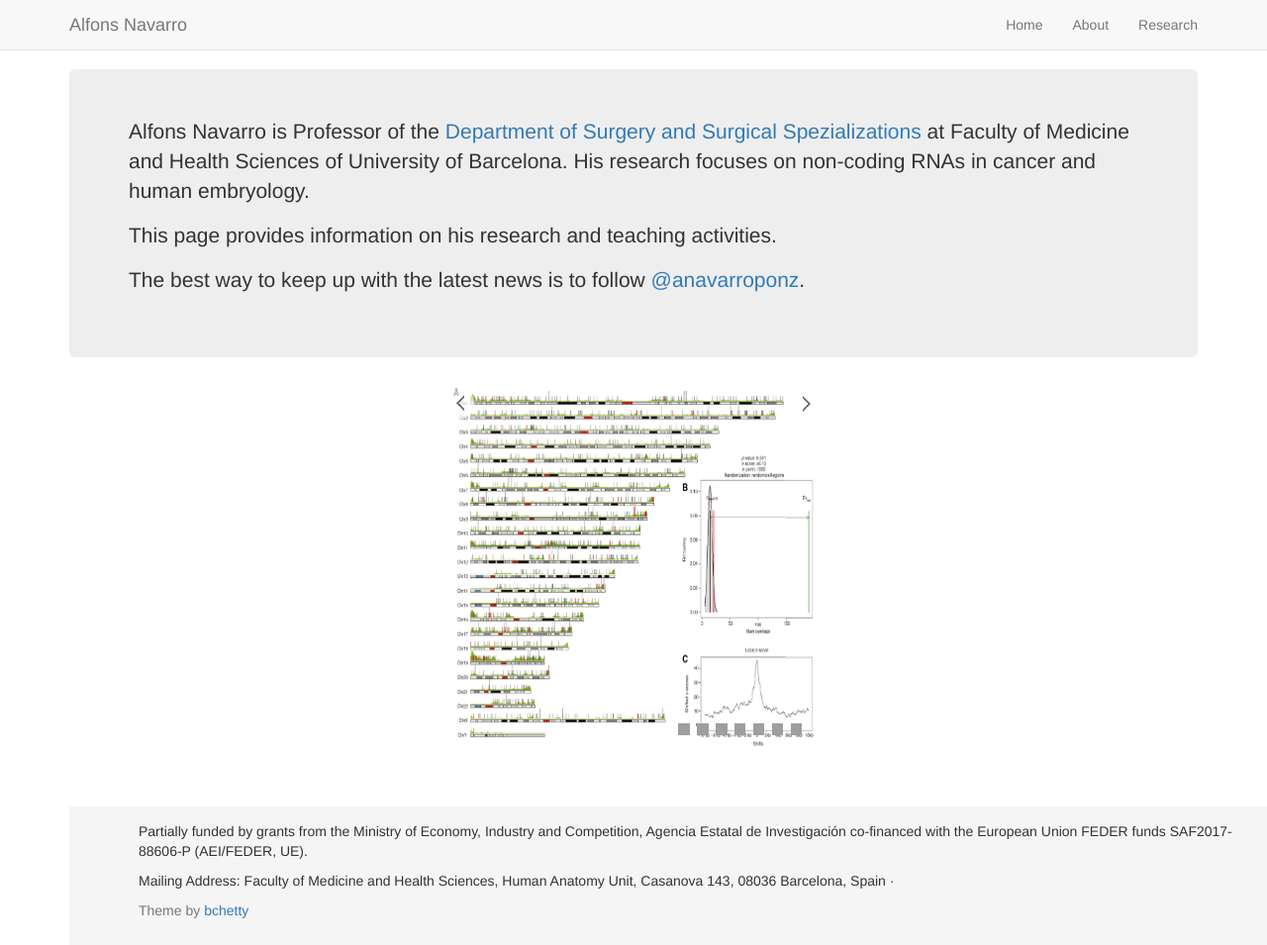
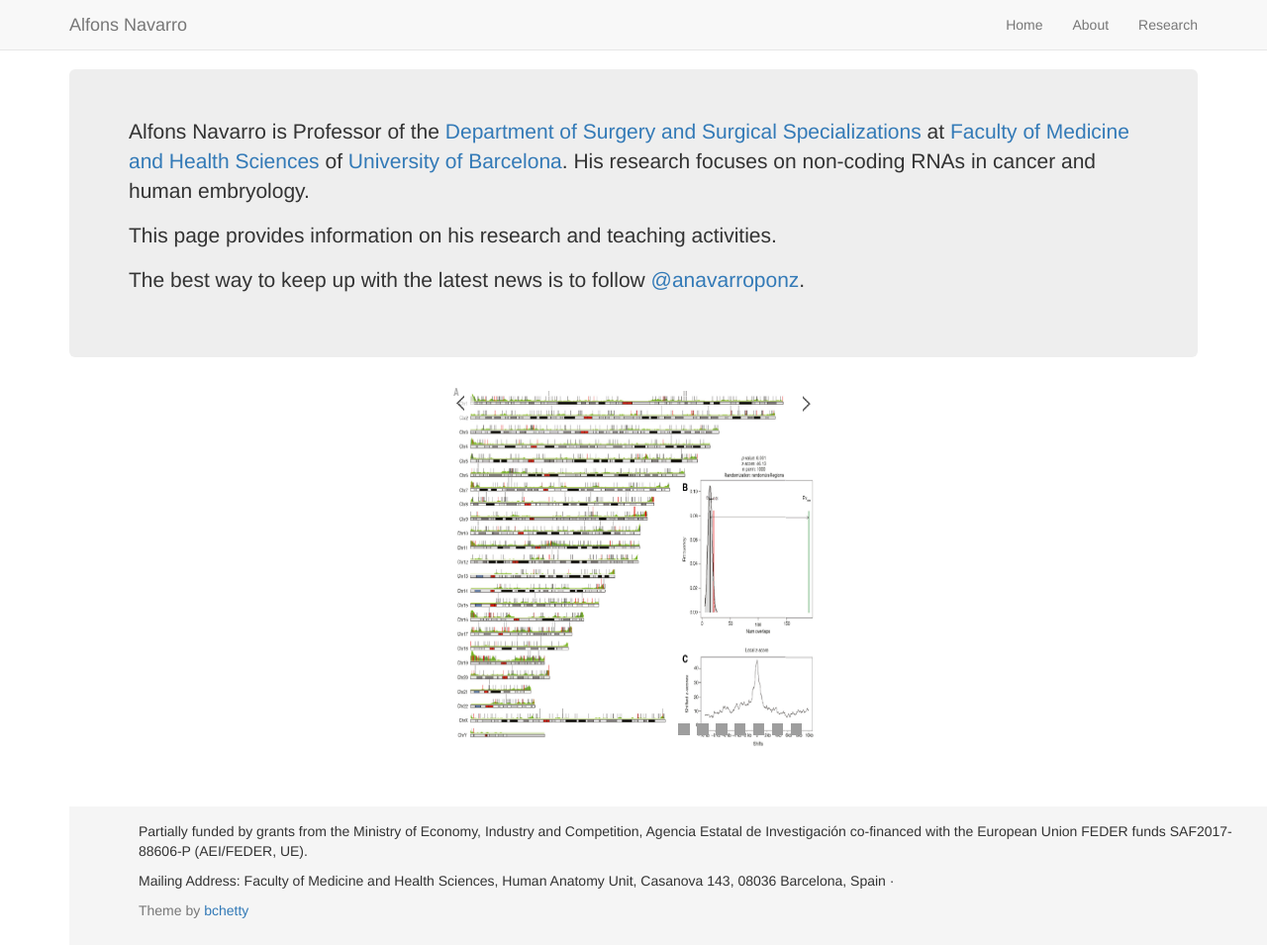
Before and after one commit to AlfonsNavarro/AlfonsNavarro.github.io, a Jekyll site: the page built from index.html, in a window 1280 px wide and 955 px high. Shown: the whole window at 99% size. Built offline with Jekyll 4.4.1, drawn with Linux system fonts in a browser that asks for light colours; nearby versions of some CDN libraries; the list of posts is cut into pages by our own code; grey boxes are pictures that could not be loaded.

Commit message:
Second version 1.93

```diff
--- a/index.html
+++ b/index.html
@@ -6,7 +6,7 @@ layout: template1
 <div class="jumbotron">
     <p> Alfons Navarro is Professor of the
 <a href="https://www.ub.edu/portal/web/dp-cirurgiaespecialitats/">Department of
-Surgery and Surgical Spezializations</a> at Faculty of Medicine and Health Sciences of University of Barcelona.
+Surgery and Surgical Specializations</a> at <a href="https://www.ub.edu/portal/web/medicine-health-sciences/">Faculty of Medicine and Health Sciences</a> of <a href="https://www.ub.edu">University of Barcelona</a>.
 His research focuses on non-coding RNAs in cancer and human embryology.
 </p>
 
```
